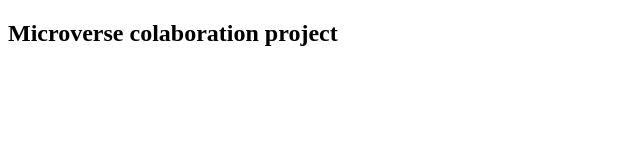
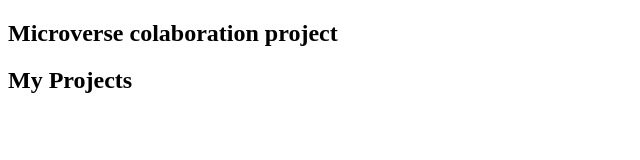
Before and after one commit to naji-97/Pesronal-Portfolio, a plain HTML site: page index.html in a window 1280 px wide. Shown: the whole page, without its empty margins (0-640 px from the left). Drawn offline with Linux system fonts and the light colour scheme.

Commit message:
projects section

```diff
--- a/index.html
+++ b/index.html
@@ -10,6 +10,9 @@
     <section id="welcome-section">
         <h1>Microverse colaboration project</h1>
     </section>
+    <section id="projects">
+        <h1 class="project-tile"> My Projects</h1>
+    </section>
 
 </body>
 </html>
```
